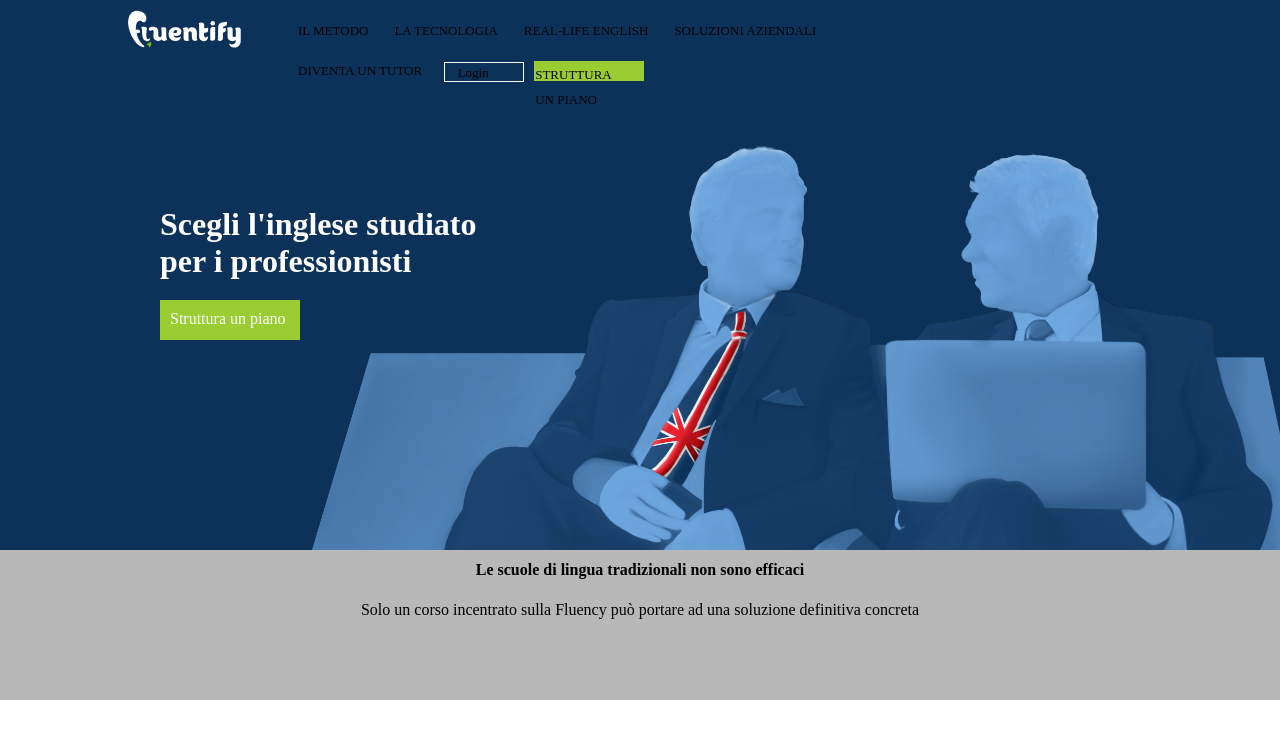
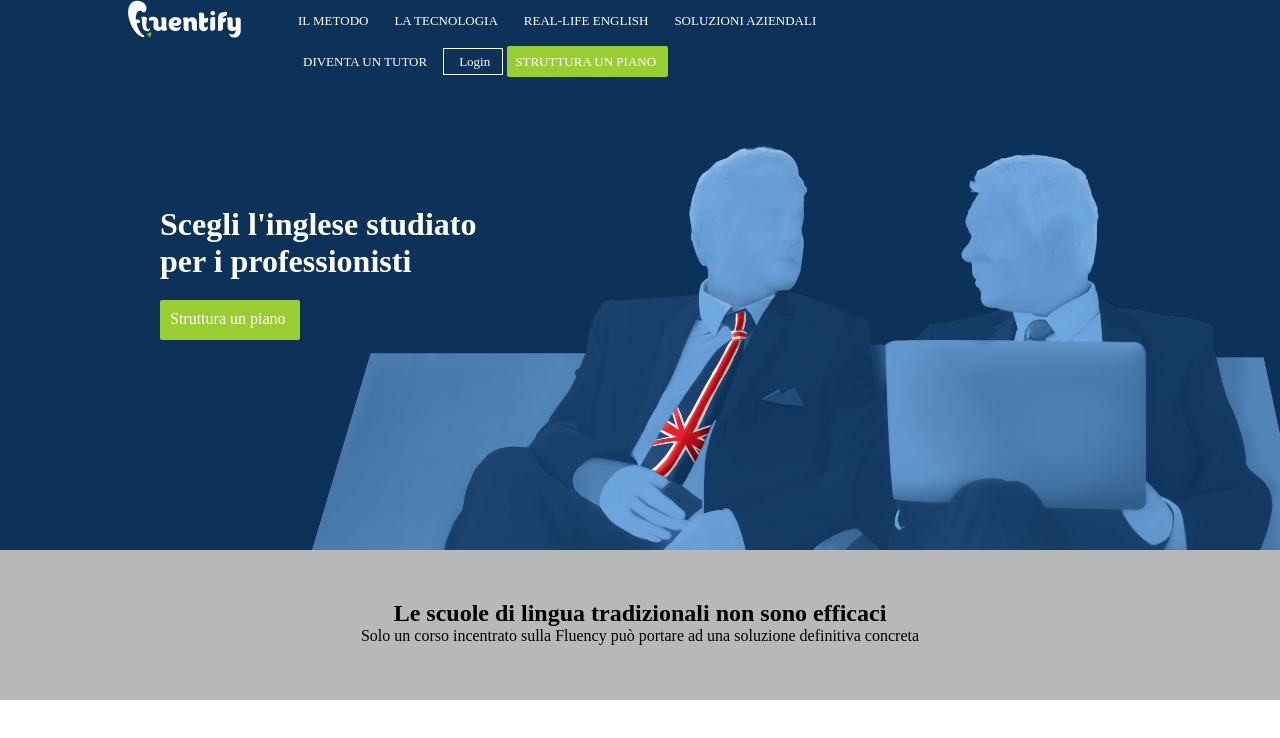
Before and after one commit to Mithrandir7z/htmlcss-fluentify, a plain HTML site: page index.html in a window 1280 px wide. Drawn offline with Linux system fonts and the light colour scheme.

Commit message:
modifiche

```diff
--- a/css/style.css
+++ b/css/style.css
@@ -31,11 +31,6 @@ header {
     display: table;
 }
 
-
-nav {
-    padding-top: 10px;
-}
-
 .logo {
     background-image: url("../img/logo.svg");
     width: 170px;
@@ -48,6 +43,7 @@ nav {
     width: 550px;
     float: left;
     line-height: 40px;
+    color: white;
 }
 
 .left ul li {
@@ -56,47 +52,40 @@ nav {
     font-size: 13px;
 }
 
+
+/*INIZIO COLONNA DESTRA*/
 .right {
     width: 400px;
     float: left;
     line-height: 40px;
-    height: 100px;
+    padding-left: 5px;
+}
+
+.right nav ul li {
+    display: inline-block;
+    color: white;
 }
 
 .right a {
-    display: inline-block;
     font-size: 13px;
-    padding-right: 22px;
-    float: left;
+    padding-right: 12px;
     text-decoration: none;
-    color: black;
+    color: white;
 }
 
 .login {
-    float: left;
-    padding-right: 22px;
-    width: 80px;
-    text-align: center;
-    border: solid white 1px;
-    margin-top: 11px;
-    margin-right: 10px;
-    height: 20px;
-    display: inline-block;
-    line-height: 20px;
+    border: 1px solid white;
+    padding: 5px 15px;
 }
 
-.button {
-    display: inline-block;
-    width: 110px;
-    height: 20px;
+.pulsante {
+    padding-left: 10px;
     background-color: yellowgreen;
-    margin-top: 10px;
-    line-height: 25px;
-    color: white;
-    padding: 1px 1px;
-    text-decoration: none;
-    color: white;
+    padding: 8px;
+    border-radius: 2px;
 }
+/*FINE COLONNA DESTRA*/
+
 
 .text {
     color: white;
@@ -114,12 +103,19 @@ nav {
     padding: 10px 10px;
     text-decoration: none;
     color: white;
+    border-radius: 2px;
 }
 
+
+/*INIZIO RIGA MAIN*/
 .row-top {
     width: 100%;
     height: 150px;
     background-color: rgb(184, 184, 184);
     text-align: center;
-    line-height: 40px;
 }
+
+.row-top__container {
+    margin: auto;
+    padding-top: 50px;
+}
--- a/index.html
+++ b/index.html
@@ -14,9 +14,9 @@
         <div class="container">
 
             <nav class="clearfix">
-                <div class="col logo"> </div>
+                <div class="logo"> </div>
 
-                <div class="col left">
+                <div class="left">
                     <ul>
                         <li>IL METODO</li>
                         <li>LA TECNOLOGIA</li>
@@ -25,10 +25,22 @@
                     </ul>
                 </div>
 
-                <div class="col right">
-                    <a href="#">DIVENTA UN TUTOR</a>
-                    <a href="#" class="login">Login</a>
-                    <a href="#" class="button">STRUTTURA UN PIANO</a>
+                <div class="right">
+                    <nav>
+                        <ul>
+                            <li>
+                                <a href="#">DIVENTA UN TUTOR</a>
+                            </li>
+
+                            <li>
+                                <a href="#" class="login">Login</a>
+                            </li>
+
+                            <li>
+                                <a href="#" class="pulsante">STRUTTURA UN PIANO</a>
+                            </li>
+                        </ul>
+                    </nav>
                 </div>
             </nav>
         </div>
@@ -41,9 +53,15 @@
     </header>
 
     <div class="row-top">
-        <h4>Le scuole di lingua tradizionali non sono efficaci</h4>
+        <div class="row-top__container">
+            <h2>Le scuole di lingua tradizionali non sono efficaci</h2>
         <p>Solo un corso incentrato sulla Fluency può portare ad una soluzione definitiva concreta</p>
+        </div>
     </div>
+
+    <main>
+
+    </main>
 
 </body>
 </html>
```
